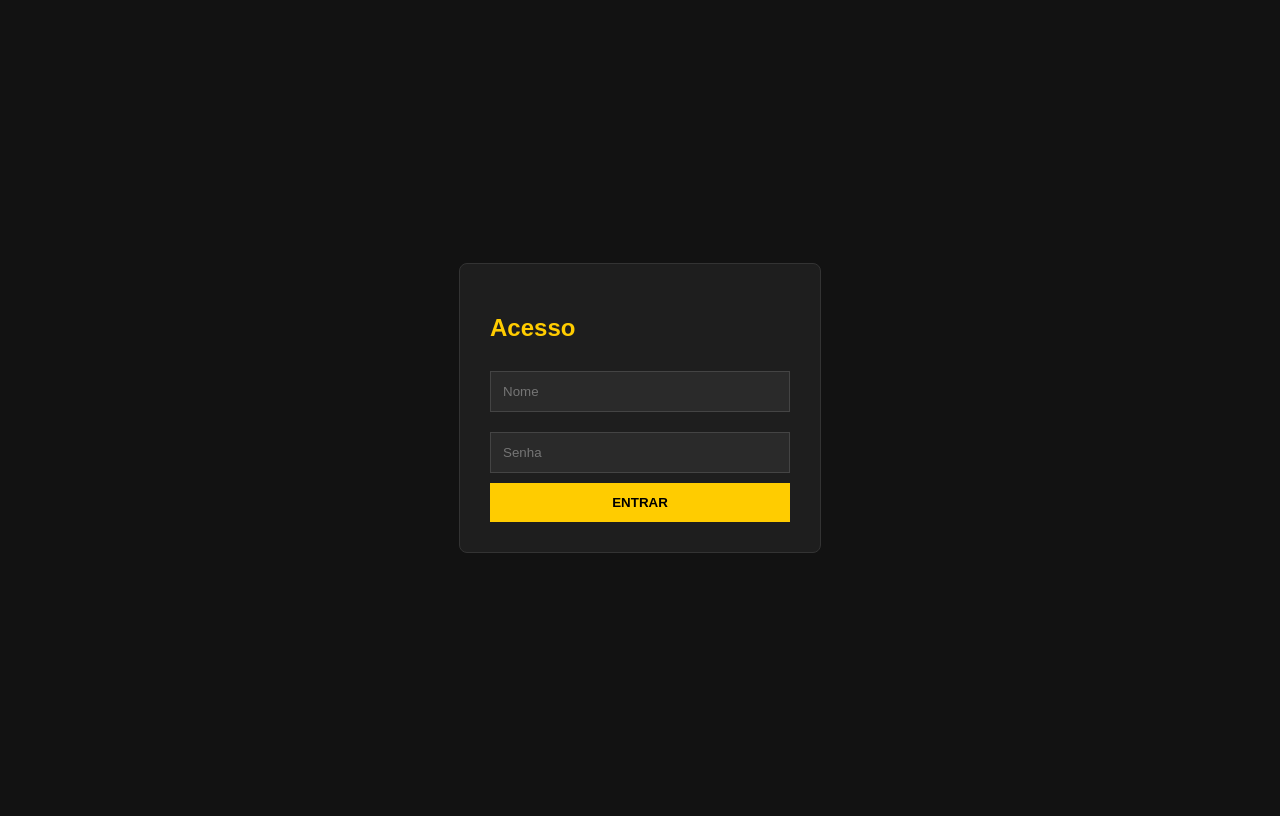
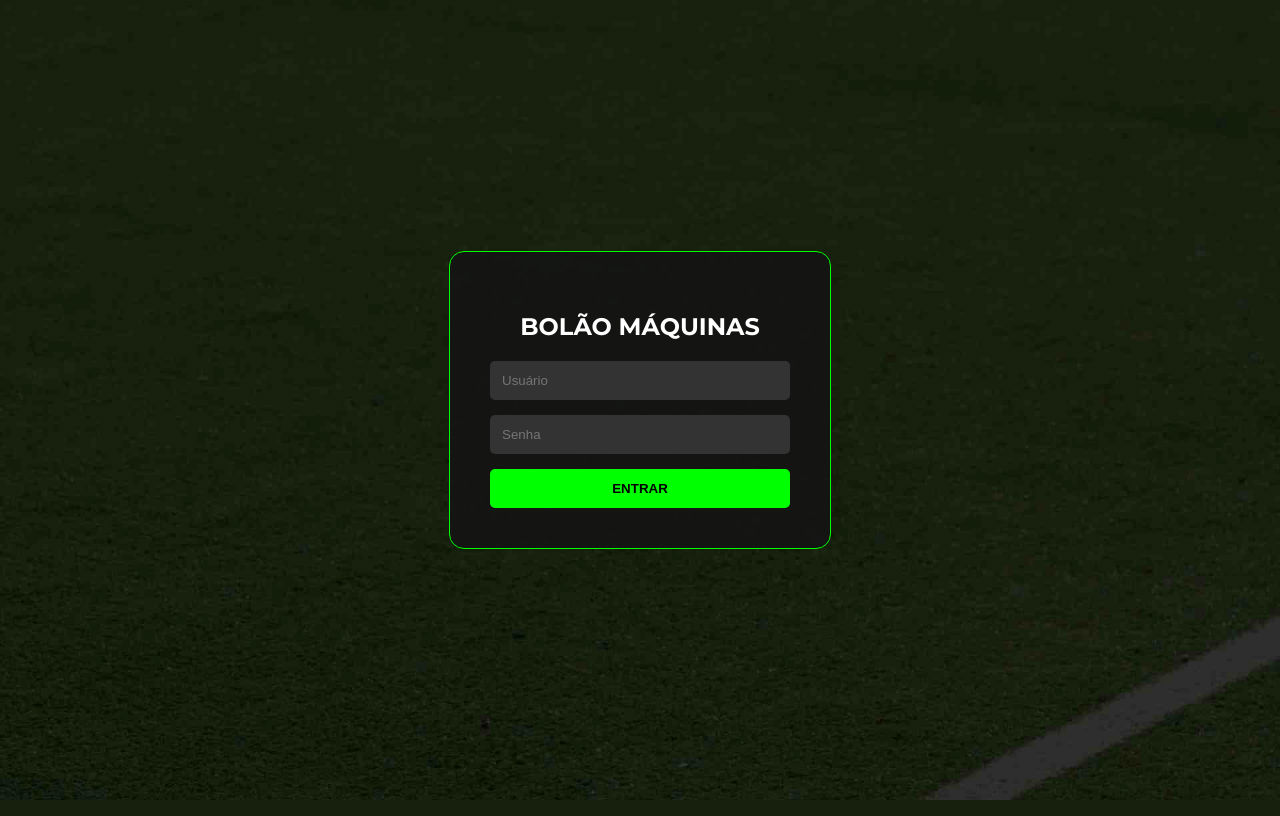
Before and after one commit to maquinas-sudo/bolaomaquinas, a Python web app: template templates/login.html in a window 1280 px wide. Run offline with Jinja, Linux system fonts and the light colour scheme; the template is opened without the code that fills it, so the values that code supplies are empty.

Commit message:
Update login.html

```diff
--- a/templates/login.html
+++ b/templates/login.html
@@ -2,20 +2,39 @@
 <html lang="pt-BR">
 <head>
     <meta charset="UTF-8">
-    <meta name="viewport" content="width=device-width, initial-scale=1.0">
-    <title>Login</title>
+    <title>Login | Bolão Máquinas</title>
+    <link href="https://fonts.googleapis.com/css2?family=Montserrat:wght@400;700&display=swap" rel="stylesheet">
     <style>
-        body { background: #121212; color: white; font-family: sans-serif; height: 100vh; display: flex; justify-content: center; align-items: center; }
-        .box { background: #1e1e1e; padding: 30px; border-radius: 8px; width: 300px; border: 1px solid #333; }
-        input { width: 100%; padding: 12px; margin: 10px 0; background: #2a2a2a; border: 1px solid #444; color: white; box-sizing: border-box; }
-        button { width: 100%; padding: 12px; background: #ffcc00; border: none; font-weight: bold; cursor: pointer; }
+        body {
+            margin: 0; padding: 0;
+            background: linear-gradient(rgba(0,0,0,0.7), rgba(0,0,0,0.7)), url("{{ url_for('static', filename='fundo.jpg') }}");
+            background-size: cover;
+            font-family: 'Montserrat', sans-serif;
+            display: flex; justify-content: center; align-items: center; height: 100vh;
+            color: white;
+        }
+        .login-box {
+            background: rgba(20, 20, 20, 0.9); padding: 40px; border-radius: 15px;
+            border: 1px solid #00ff00; text-align: center; width: 300px;
+        }
+        input {
+            display: block; width: 100%; margin: 15px 0; padding: 12px;
+            background: #333; border: none; color: white; border-radius: 5px; box-sizing: border-box;
+        }
+        button {
+            background: #00ff00; color: #000; font-weight: bold; padding: 12px;
+            border: none; border-radius: 5px; width: 100%; cursor: pointer;
+        }
     </style>
 </head>
 <body>
-    <div class="box">
-        <h2 style="color: #ffcc00;">Acesso</h2>
+    <div class="login-box">
+        {% if erro %}
+    <p style="color: red; font-weight: bold; font-size: 0.9em; background: rgba(255,0,0,0.2); padding: 10px; border-radius: 5px;">{{ erro }}</p>
+{% endif %}
+        <h2>BOLÃO MÁQUINAS</h2>
         <form method="POST">
-            <input name="usuario" placeholder="Nome" required>
+            <input type="text" name="usuario" placeholder="Usuário" required>
             <input type="password" name="senha" placeholder="Senha" required>
             <button type="submit">ENTRAR</button>
         </form>
```
